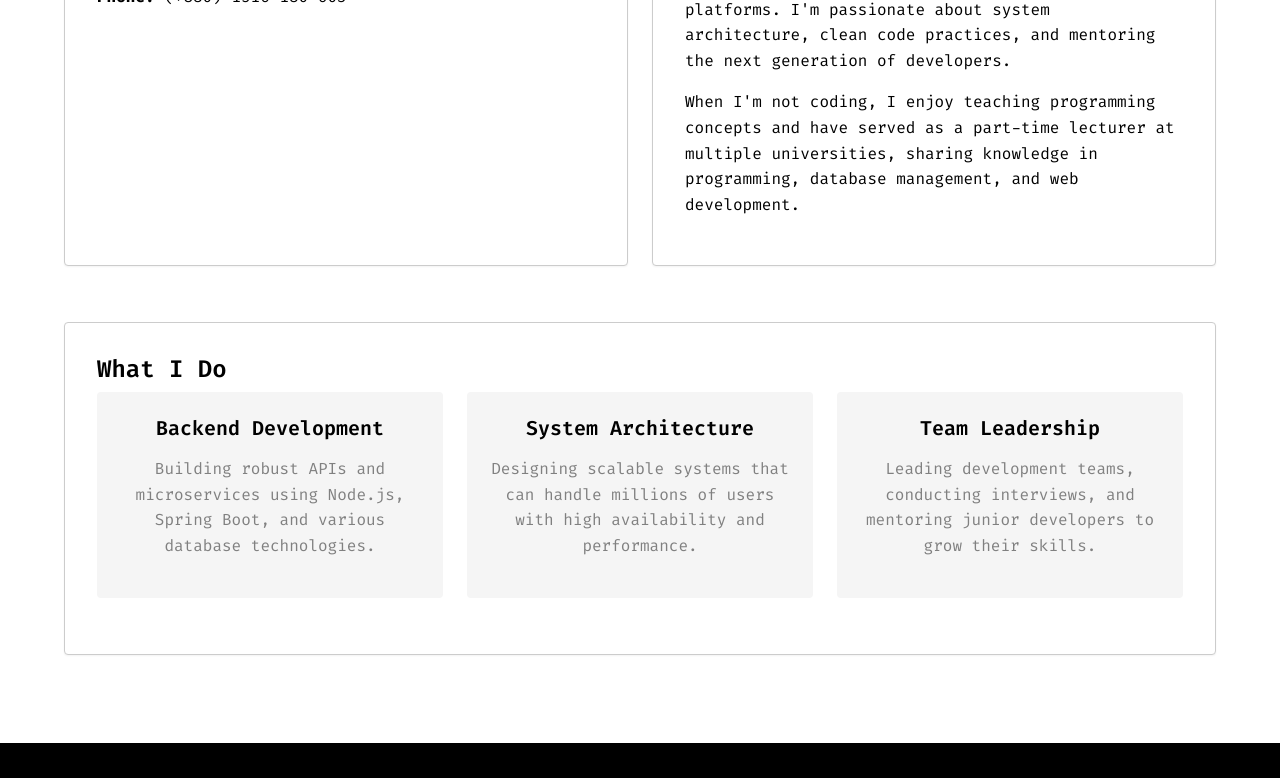
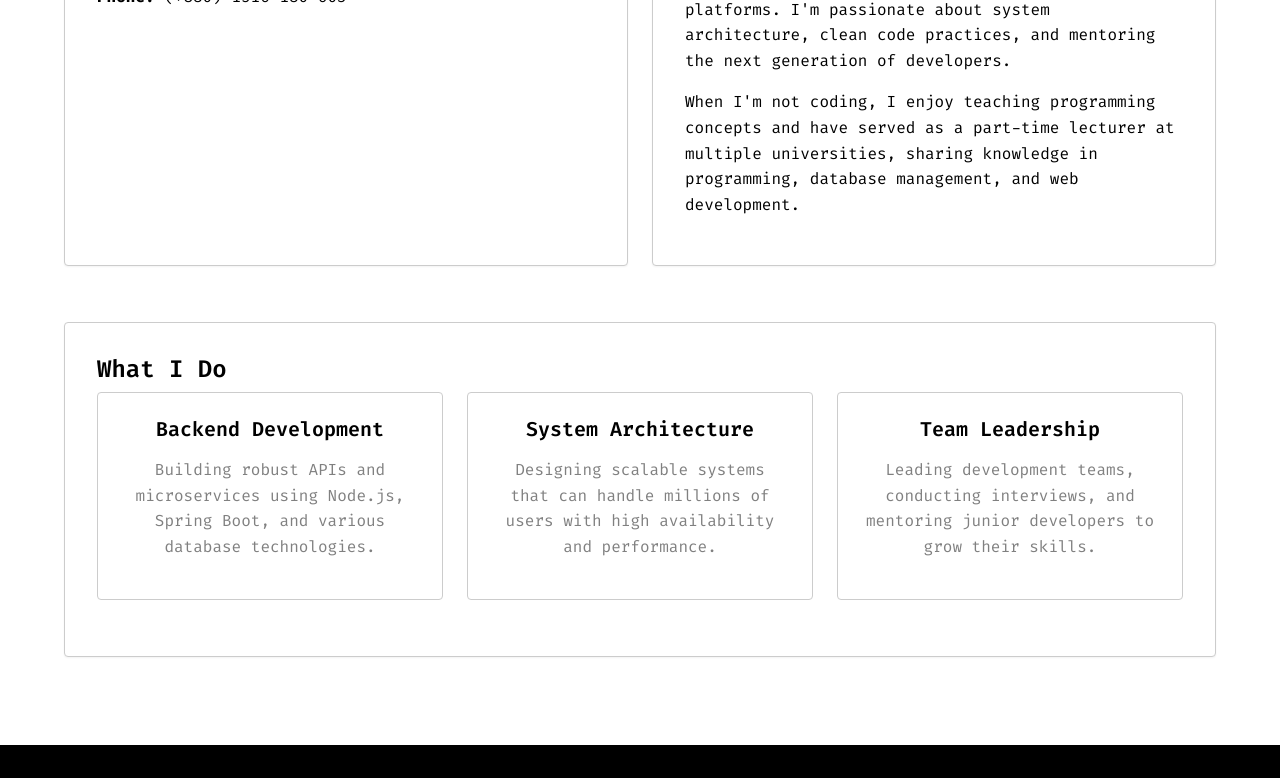
Before and after one commit to kmmuntasir/kmmuntasir.com, a React (Vite) app: page /about in a window 1280 px wide. Shown: the part 488-1266 px from the top of the page. Built offline with nearby package versions, Linux system fonts and the light colour scheme.

Commit message:
Update skill category boxes to have thin border and transparent background

```diff
--- a/src/index.css
+++ b/src/index.css
@@ -282,9 +282,10 @@ a:hover {
 }
 
 .skill-category {
-  background-color: var(--color-ash);
+  background-color: transparent;
   padding: var(--spacing-lg);
   border-radius: var(--border-radius);
+  border: var(--border-width) solid var(--color-light-grey);
   text-align: center;
 }
 
```
